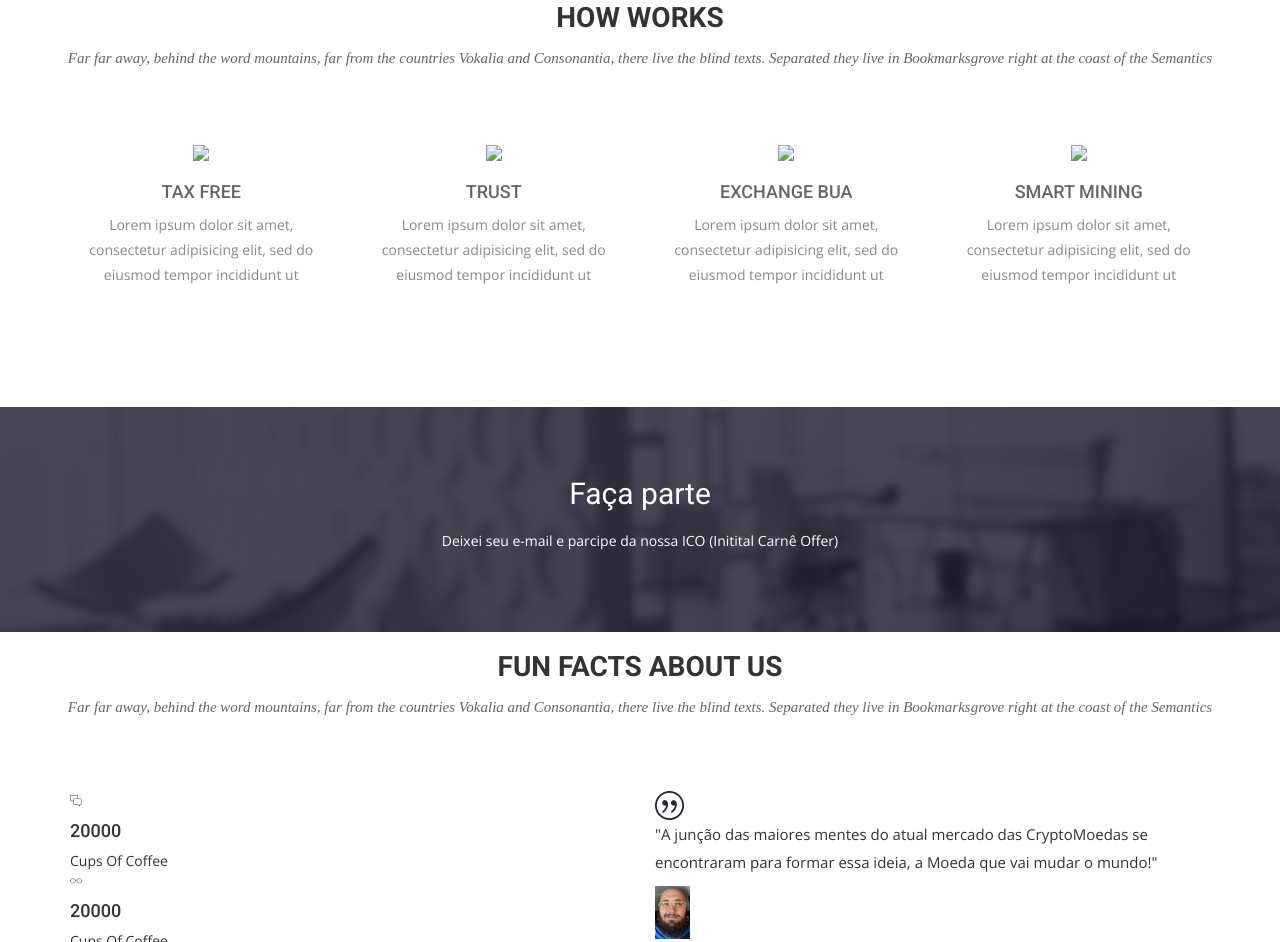
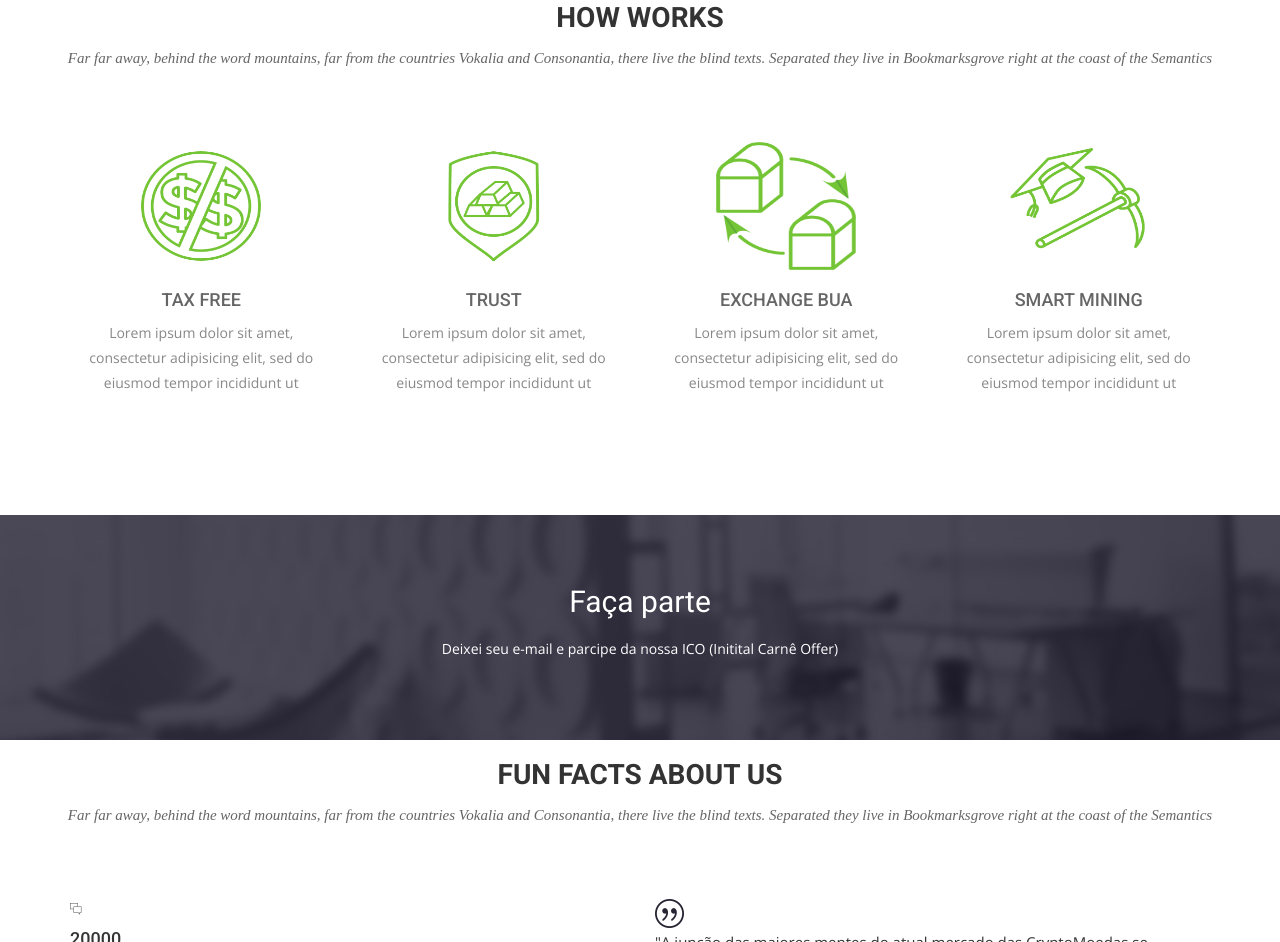
Before and after one commit to Rarfael/site, a plain HTML site: page index.html in a window 1280 px wide. Shown: the part 2126-3068 px from the top of the page. Drawn offline with nearby package versions, Linux system fonts and the light colour scheme; some packages are replaced by stand-ins of ours; files whose address does not match are found by name; a web font is replaced by a local one.

Commit message:
HTML Correction
HTML corretion and resized images

```diff
--- a/index.html
+++ b/index.html
@@ -143,28 +143,28 @@
         <div class="row ">
           <div class="col-sm-6 col-md-3">
             <div class="service-item">
-              <img src="img/service-icon/icon-01"></i>
+              <img src="img/service-icon/icon-01.png" width="140" height="128" alt="IMG">
               <h4>TAX FREE</h4>
               <p>Lorem ipsum dolor sit amet, consectetur adipisicing elit, sed do eiusmod tempor incididunt ut </p>
             </div>
           </div>
           <div class="col-sm-6 col-md-3">
             <div class="service-item">
-              <img src="img/service-icon/icon-02"></i>
+              <img src="img/service-icon/icon-02.png" width="140" height="128" alt="IMG">
               <h4>TRUST</h4>
               <p>Lorem ipsum dolor sit amet, consectetur adipisicing elit, sed do eiusmod tempor incididunt ut </p>
             </div>
           </div>
           <div class="col-sm-6 col-md-3">
             <div class="service-item">
-              <img src="img/service-icon/icon-03"></i>
+              <img src="img/service-icon/icon-03.png" width="140" height="128" alt="IMG">
               <h4>EXCHANGE BUA</h4>
               <p>Lorem ipsum dolor sit amet, consectetur adipisicing elit, sed do eiusmod tempor incididunt ut </p>
             </div>
           </div>
           <div class="col-sm-6 col-md-3">
             <div class="service-item">
-              <img src="img/service-icon/icon-04"></i>
+              <img src="img/service-icon/icon-04.png" width="140" height="128" alt="IMG">
               <h4>SMART MINING</h4>
               <p>Lorem ipsum dolor sit amet, consectetur adipisicing elit, sed do eiusmod tempor incididunt ut </p>
             </div>
@@ -172,6 +172,7 @@
         </div>
       </div>
     </section>
+
     <!-- Call to action Start -->
     <section id="call-to-action">
       <div class="container">
```
